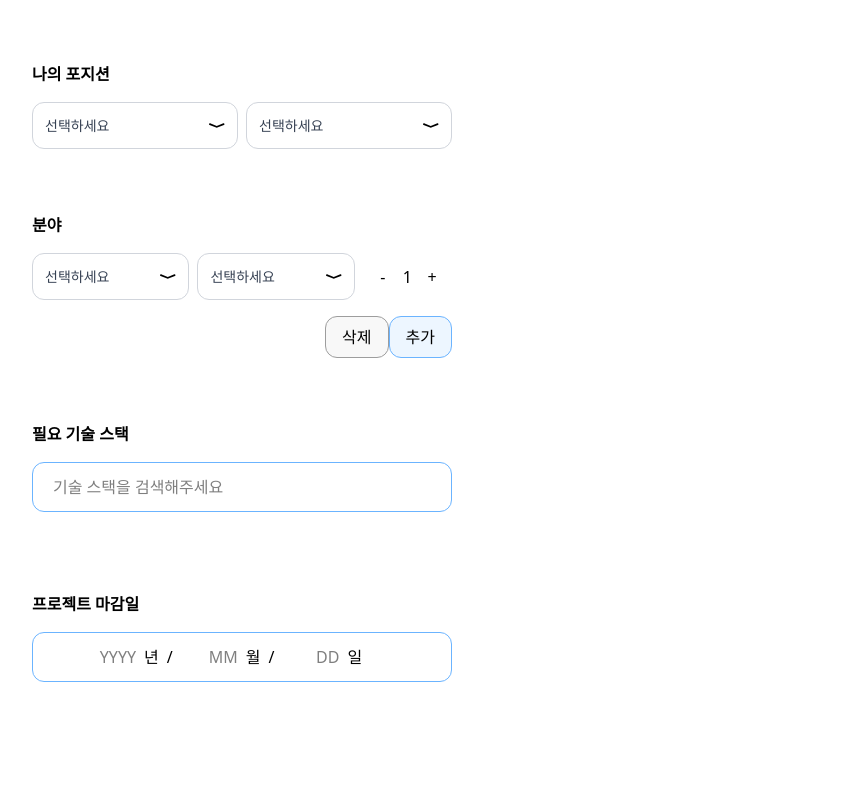
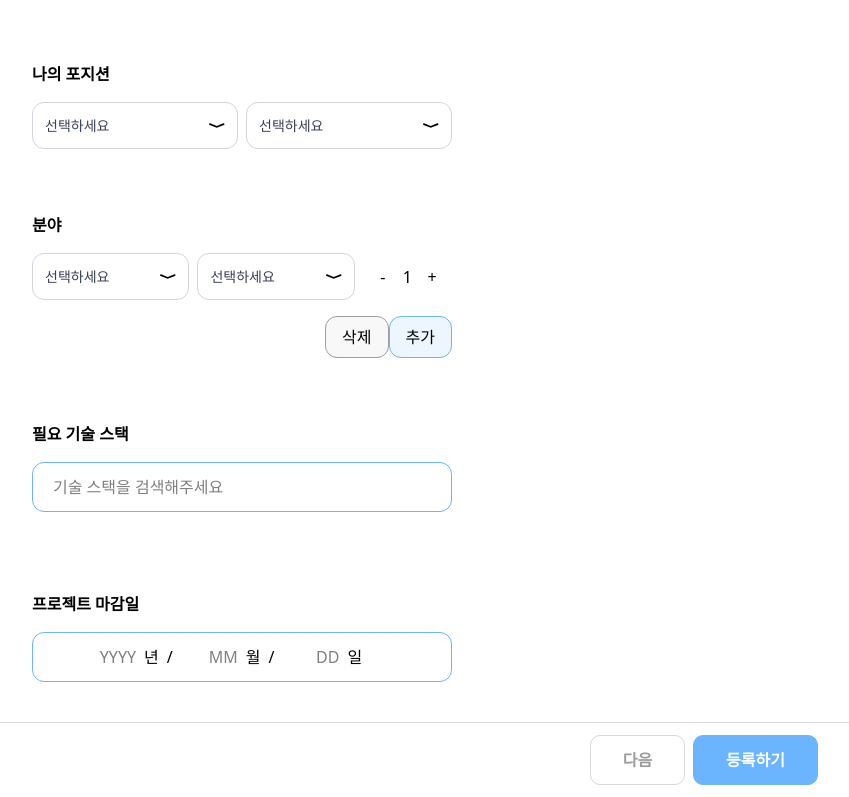
Before and after one commit to WardK-meeTeam/meeteam_front, a Next.js app: page /project-generate in a window 1280 px wide. Shown: the part 956-1753 px from the top of the page, without its empty margins (398-1247 px from the left). Before the commit the page ends 1638 px from the top, so only its background shows below. Built offline with nearby package versions, Linux system fonts and the light colour scheme.

Commit message:
[#26] feat: 버튼 컴포넌트 생성 및 footer 생성

```diff
--- a/app/project-generate/page.tsx
+++ b/app/project-generate/page.tsx
@@ -5,6 +5,8 @@ import ImageSelector from "./components/ImageSelector";
 import Recruit from "./components/Recruit";
 import TechSearch from "./components/TechSearch";
 import DateSelector from "@/components/DateSelector";
+import MainButton from "@/components/MainButton";
+import SubButton from "@/components/SubButton";
 
 const categories = ["프론트(웹)", "백(웹)", "디자인", "기획", "마케팅"];
 const flatforms = ["iOS", "Android", "Web"];
@@ -12,7 +14,8 @@ const options = ["iOS", "Android", "Web"];
 
 export default function Page() {
   return (
-    <div className="w-[420px] m-auto flex flex-col py-10 h-full">
+    <div className="min-h-screen flex flex-col">
+      <div className="w-[420px] m-auto flex flex-col py-10 ">
         <b className="text-[26px] mb-10">프로젝트 등록</b>
         <div className="flex flex-col gap-16">
           <div className="flex flex-col gap-4">
@@ -48,5 +51,15 @@ export default function Page() {
           </div>
         </div>
       </div>
+      <footer className="flex flex-row justify-end gap-2 w-full border-t border-mtm-light-gray py-3 px-16">
+        <SubButton buttonName="다음" width={4} height={4} />
+        <MainButton
+          buttonName="등록하기"
+          disabled={false}
+          width={4}
+          height={4}
+        />
+      </footer>
+    </div>
   );
 }
--- /dev/null
+++ b/components/MainButton.tsx
@@ -0,0 +1,24 @@
+export interface MainButtonProps {
+  buttonName: string;
+  disabled: boolean;
+  width?: number;
+  height?: number;
+  onClick?: () => void;
+}
+
+export default function MainButton({
+  buttonName,
+  disabled,
+  width,
+  height,
+  onClick,
+}: MainButtonProps) {
+  return (
+    <button
+      disabled={disabled}
+      className={`rounded-[10px] border font-bold py-3 px-8 text-white ${disabled ? `bg-mtm-button-disabled border-mtm-button-disabled` : `bg-main border-main cursor-pointer`}`}
+    >
+      {buttonName}
+    </button>
+  );
+}
--- /dev/null
+++ b/components/SubButton.tsx
@@ -0,0 +1,22 @@
+import { MainButtonProps } from "./MainButton";
+
+interface SubButtonProps
+  extends Pick<
+    MainButtonProps,
+    "buttonName" | "width" | "height" | "onClick"
+  > {}
+
+export default function SubButton({
+  buttonName,
+  width,
+  height,
+  onClick,
+}: SubButtonProps) {
+  return (
+    <button
+      className={`rounded-[10px] font-bold py-3 px-8 border border-mtm-light-gray cursor-pointer text-mtm-text-gray`}
+    >
+      {buttonName}
+    </button>
+  );
+}
```
Lines whose indentation alone changed are shown as unchanged.
